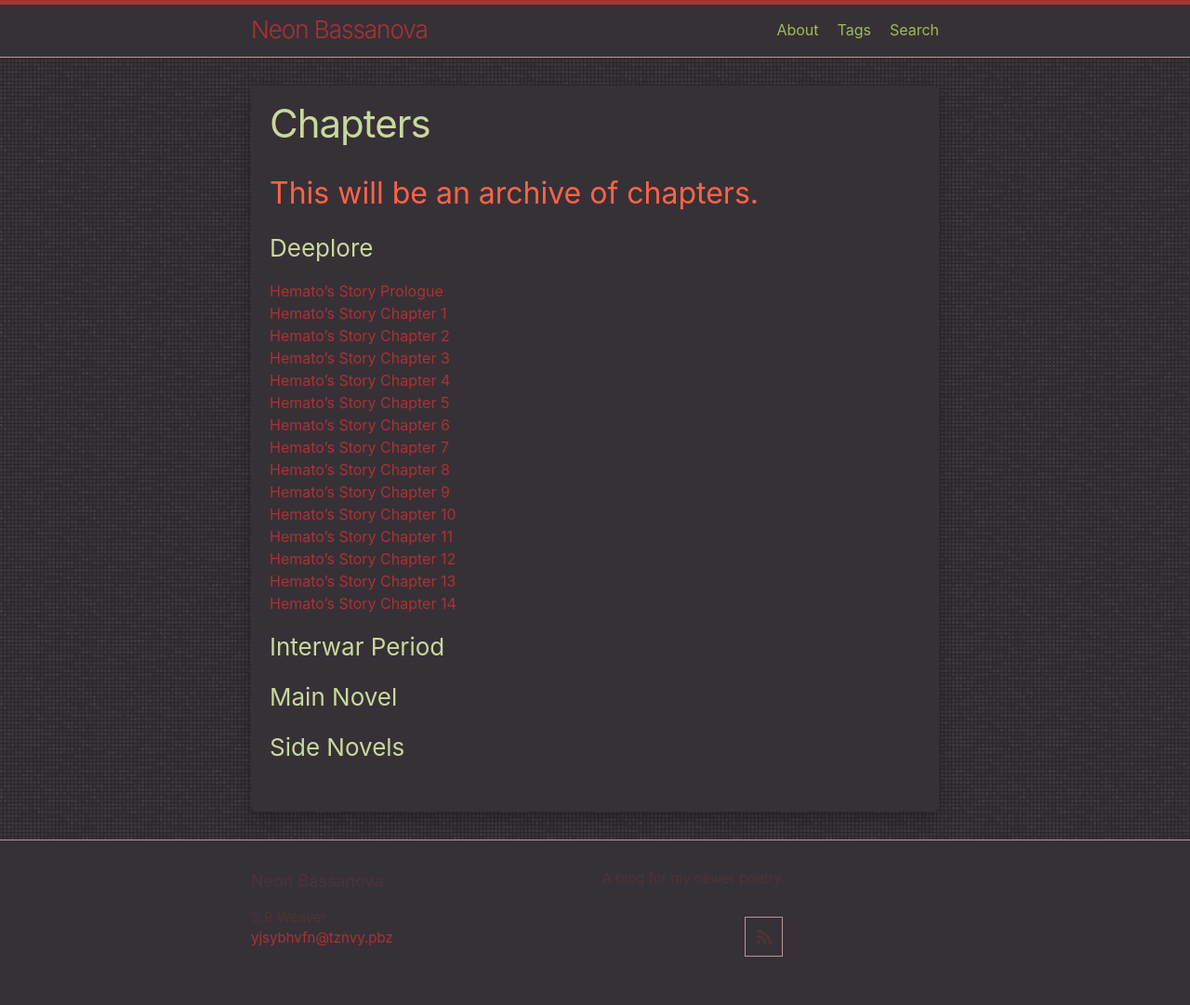
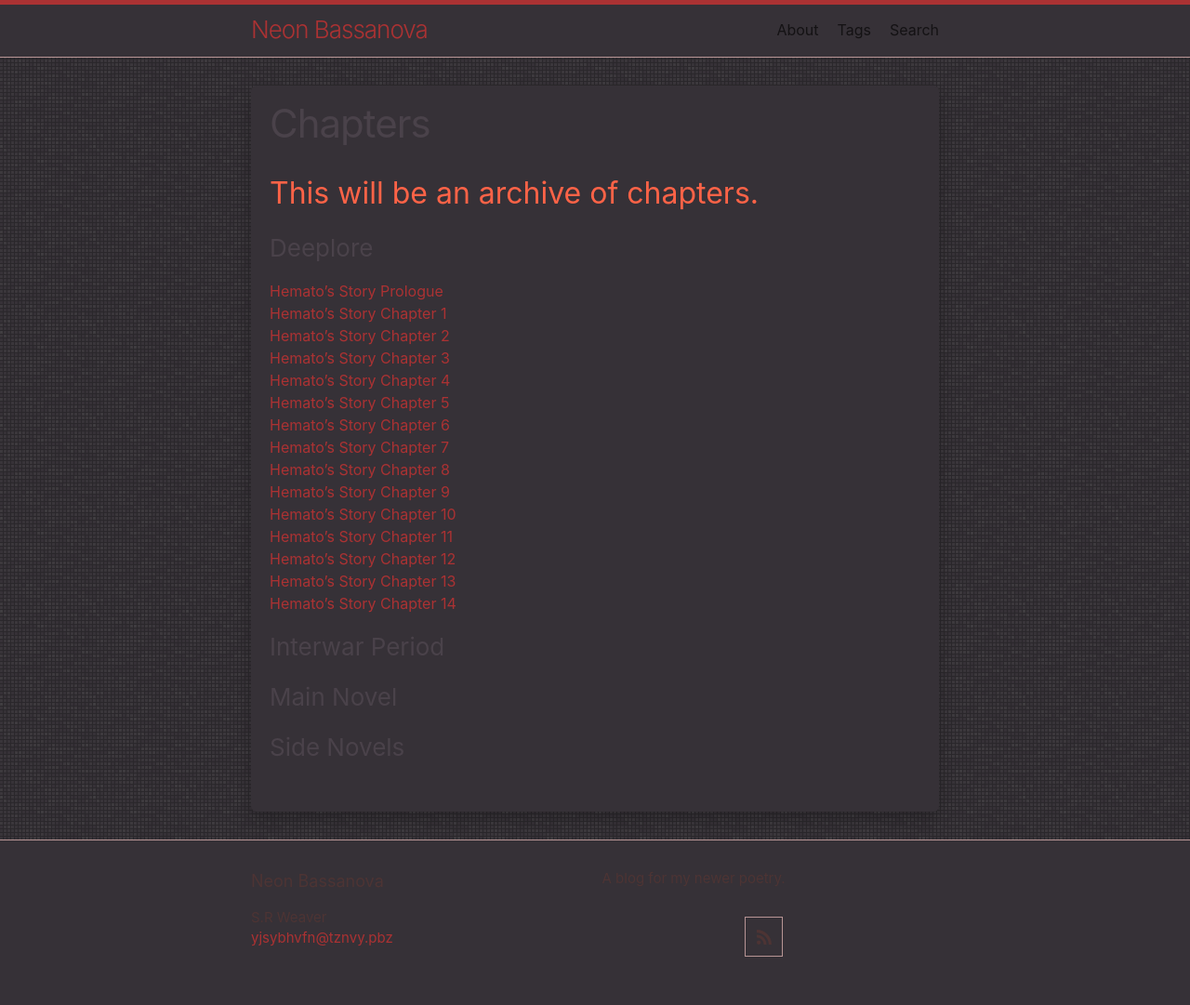
Before and after one commit to LWFlouisa/NewPoetry, a Jekyll site: the page built from archive.md, in a window 1280 px wide. Shown: the whole page at 93% size. Built offline with Jekyll 4.4.1, drawn with Linux system fonts in a browser that asks for light colours; comment, search, counter and statistics services are not loaded.

Commit message:
Update minima.scss

```diff
--- a/_sass/minima.scss
+++ b/_sass/minima.scss
@@ -10,7 +10,7 @@ $base-line-height: 1.5 !default;
 
 $spacing-unit:     30px !default;
 
-$text-color:       #A0BD50 !default;
+$text-color:       #141214 !default;
 $background-color: #363137 !default;
 $brand-color:      #AB3233 !default; // Twitter Blue
 
```
